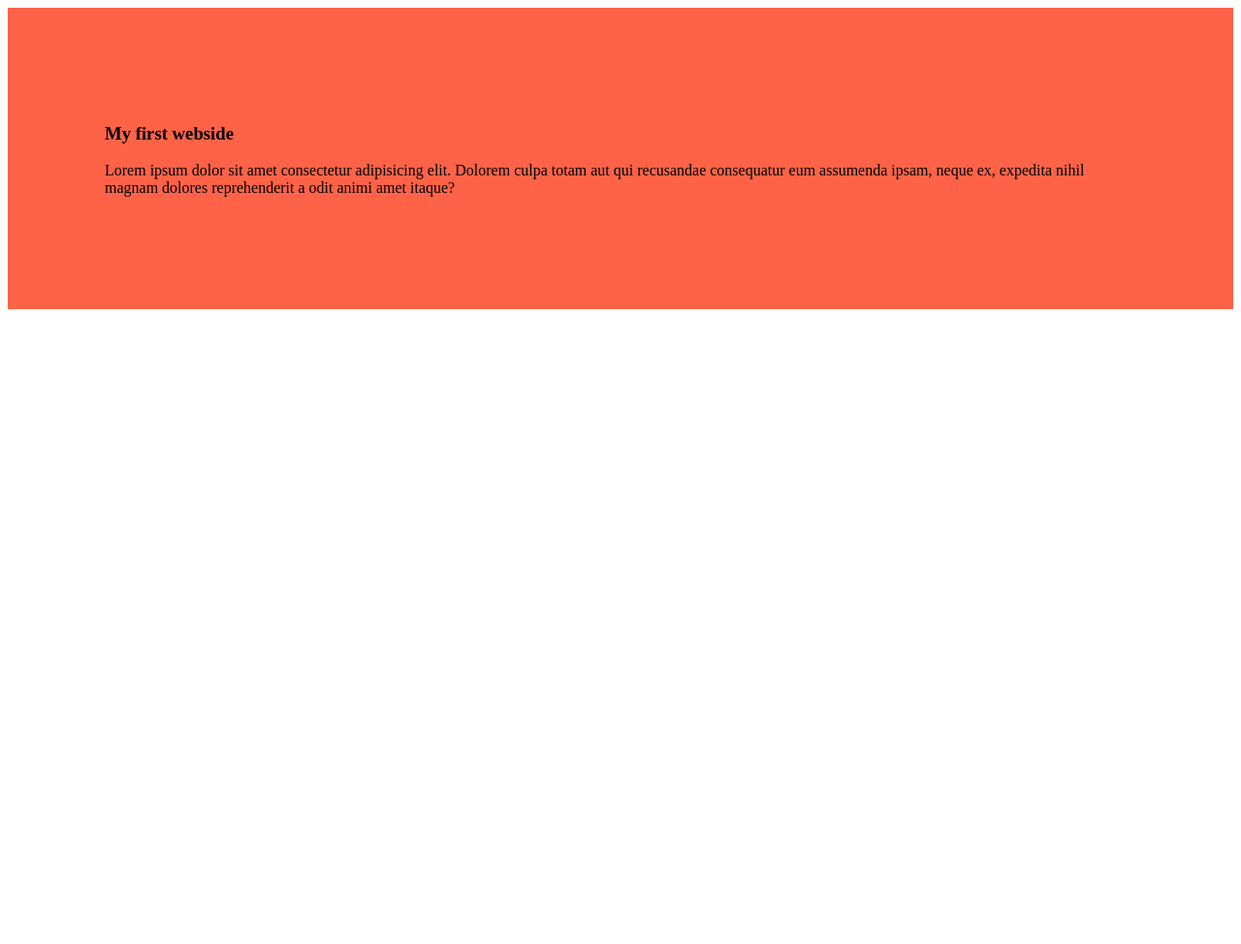
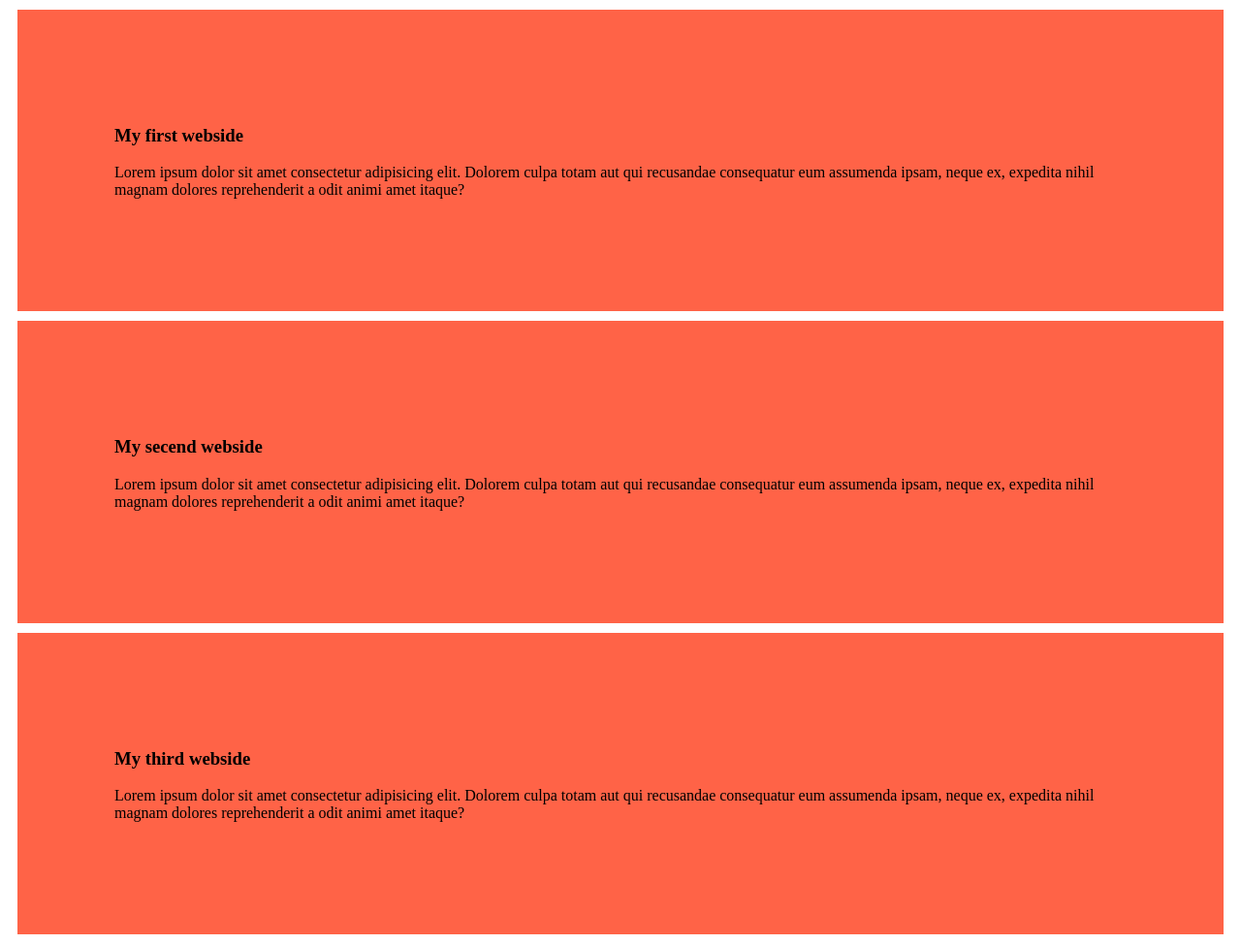
Before and after one commit to musfiq991/my-simple-website, a plain HTML site: page index.html in a window 1280 px wide. Shown: the whole page at 97% size. Before the commit the page ends 800 px from the top, so only its background shows below. Drawn offline with Linux system fonts and the light colour scheme.

Commit message:
added my second blog

```diff
--- a/index.html
+++ b/index.html
@@ -11,6 +11,14 @@
         <h3>My first webside</h3>
         <p>Lorem ipsum dolor sit amet consectetur adipisicing elit. Dolorem culpa totam aut qui recusandae consequatur eum assumenda ipsam, neque ex, expedita nihil magnam dolores reprehenderit a odit animi amet itaque?</p>
     </div>
+    <div>
+        <h3>My secend webside</h3>
+        <p>Lorem ipsum dolor sit amet consectetur adipisicing elit. Dolorem culpa totam aut qui recusandae consequatur eum assumenda ipsam, neque ex, expedita nihil magnam dolores reprehenderit a odit animi amet itaque?</p>
+    </div>
+    <div>
+        <h3>My third webside</h3>
+        <p>Lorem ipsum dolor sit amet consectetur adipisicing elit. Dolorem culpa totam aut qui recusandae consequatur eum assumenda ipsam, neque ex, expedita nihil magnam dolores reprehenderit a odit animi amet itaque?</p>
+    </div>
 
 </body>
 </html>
--- a/styels/blog.css
+++ b/styels/blog.css
@@ -1,2 +1,3 @@
 div{background-color: tomato;
-padding: 100px;}
+padding: 100px;
+margin: 10px;}
```
